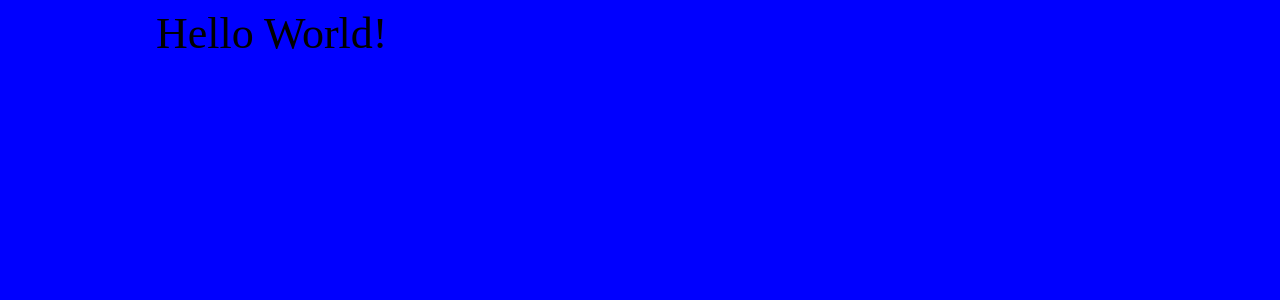
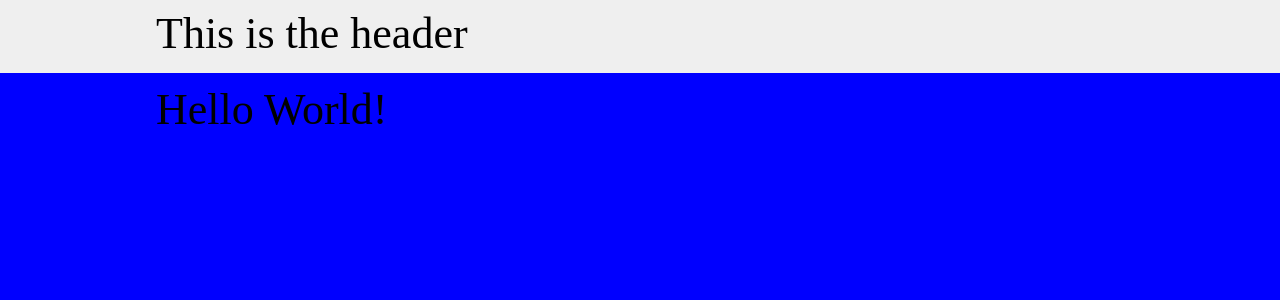
Before and after one commit to kjduncan/MaryPeterson-www, a Jekyll site: the page built from index.html, in a window 1280 px wide. Shown: the top 300 px of the page. Built offline with Jekyll 4.4.1, drawn with Linux system fonts in a browser that asks for light colours.

Commit message:
added header

```diff
--- a/_assets/_sass/styles.scss
+++ b/_assets/_sass/styles.scss
@@ -8,6 +8,12 @@ body {
 
 }
 
+header {
+    display: inline-block;
+    width: 100%;
+    background-color: #efefef;
+}
+
 // Icons
 //
 @import '../images/icons/png/icons.css';
--- /dev/null
+++ b/_includes/header.html
@@ -0,0 +1,7 @@
+<header>
+    <div class="row">
+        <div class="small-12 columns">
+            <h1>This is the header</h1>
+        </div>
+    </div>
+</header>
--- a/_layouts/default.html
+++ b/_layouts/default.html
@@ -37,6 +37,7 @@
 </head>
 
 <body>
+    {% include header.html %}
     {{content}}
 </body>
 
--- a/assets/css/styles.css
+++ b/assets/css/styles.css
@@ -1545,3 +1545,9 @@ body {
   background-color: blue;
   height: 200px;
 }
+
+header {
+  display: inline-block;
+  width: 100%;
+  background-color: #efefef;
+}
```
Also changed, not shown: 2 other files.
